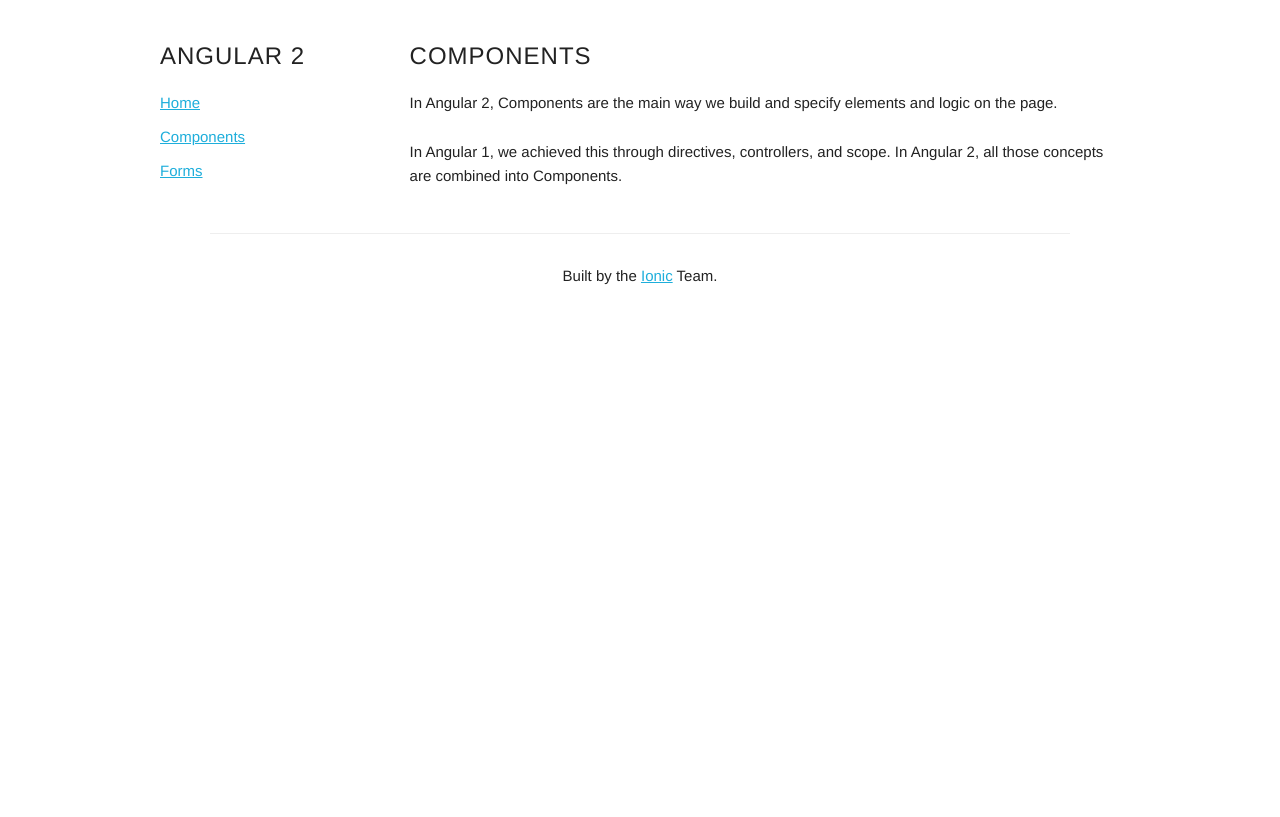
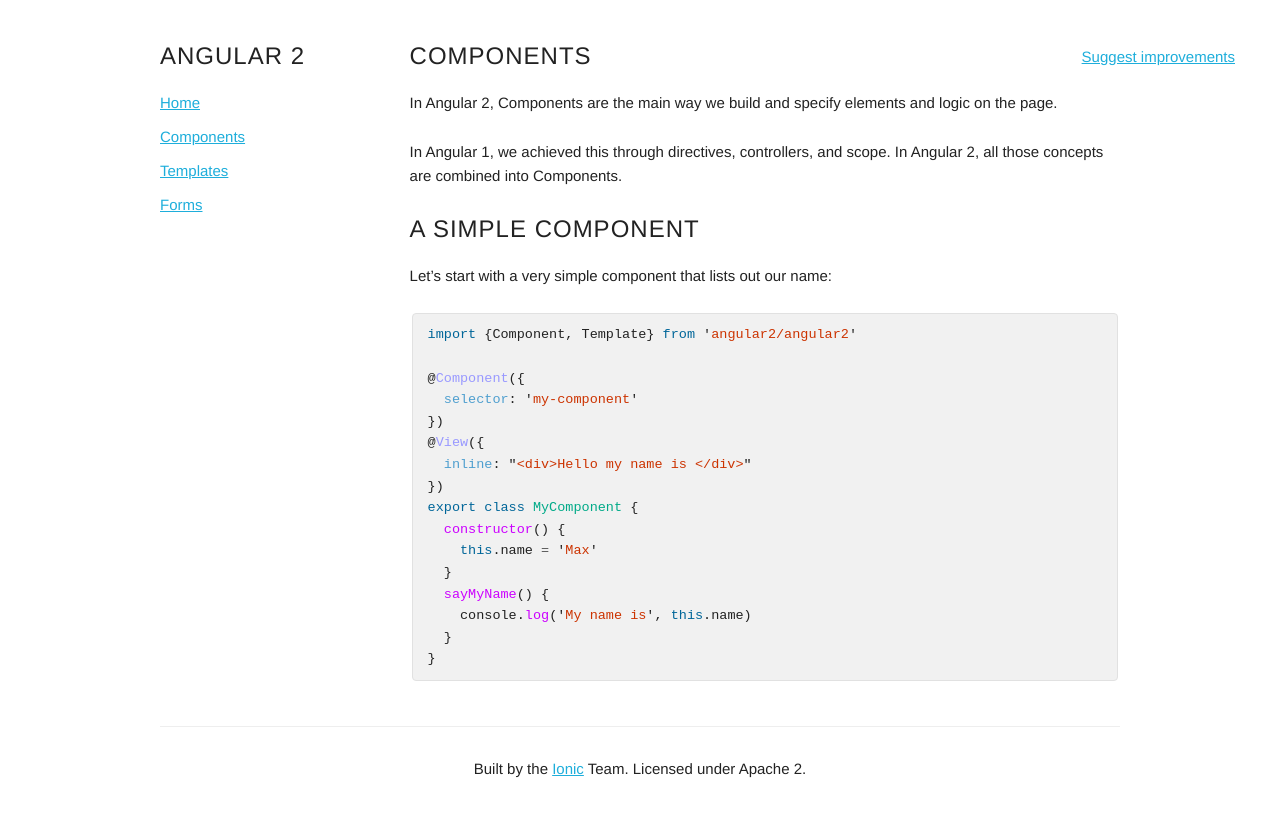
Before and after one commit to koenweyn/learn-angular2, a Jekyll site: the page built from components/index.md, in a window 1280 px wide. Shown: the top 817 px of the page. Built offline with Jekyll 4.4.1, drawn with Linux system fonts in a browser that asks for light colours; some web fonts are replaced; Markdown is read by kramdown in place of the engine named in the settings.

Commit message:
Templates

````diff
--- a/_includes/sidebar.html
+++ b/_includes/sidebar.html
@@ -3,6 +3,7 @@
   <ul>
     <li><a href="/">Home</a></li>
     <li><a href="/components/">Components</a></li>
+    <li><a href="/templates/">Templates</a></li>
     <li><a href="/forms/">Forms</a></li>
   </ul>
 </div>
--- a/_layouts/default.html
+++ b/_layouts/default.html
@@ -4,6 +4,11 @@
   {% include head.html %}
 
   <body>
+    {% if page.edit_link %}
+    <div id="improve">
+      <a href="{{page.edit_link}}">Suggest improvements</a>
+    </div>
+    {% endif %}
 
     <div class="container">
       <div class="row">
@@ -18,7 +23,9 @@
     </div>
 
     <footer id="footer">
-      Built by the <a href="http://ionicframework.com/">Ionic</a> Team.
+      <div class="container">
+        Built by the <a href="http://ionicframework.com/">Ionic</a> Team. Licensed under Apache 2.
+      </div>
     </footer>
 
   </body>
--- a/components/index.md
+++ b/components/index.md
@@ -1,9 +1,33 @@
 ---
 layout: default
 title: Components
+edit_link: https://github.com/driftyco/learn-angular2/edit/gh-pages/components/index.md
 ---
 
 In Angular 2, Components are the main way we build and specify elements and logic on the page.
 
 In Angular 1, we achieved this through directives, controllers, and scope. In Angular 2, all those concepts
 are combined into Components.
+
+### A simple component
+
+Let's start with a very simple component that lists out our name:
+
+```javascript
+import {Component, Template} from 'angular2/angular2'
+
+@Component({
+  selector: 'my-component'
+})
+@View({
+  inline: "<div>Hello my name is {{name}}</div>"
+})
+export class MyComponent {
+  constructor() {
+    this.name = 'Max'
+  }
+  sayMyName() {
+    console.log('My name is', this.name)
+  }
+}
+```
--- a/css/style.css
+++ b/css/style.css
@@ -41,15 +41,21 @@ h3 {
   font-size: 24px;
 }
 
+#improve {
+  position: absolute;
+  right: 45px;
+  top: 45px;
+}
+
 #sidebar li {
   list-style: none;
 }
 
 #footer {
-  margin: auto;
-  max-width: 800px;
-  border-top: 1px solid #eee;
-  padding: 30px;
   margin-top: 20px;
   text-align: center;
 }
+#footer .container {
+  border-top: 1px solid #eee;
+  padding: 30px;
+}
````
Also changed, not shown: forms/index.md (+1 -0 lines), templates/index.md (added, +7 -0 lines), 1 other file.
